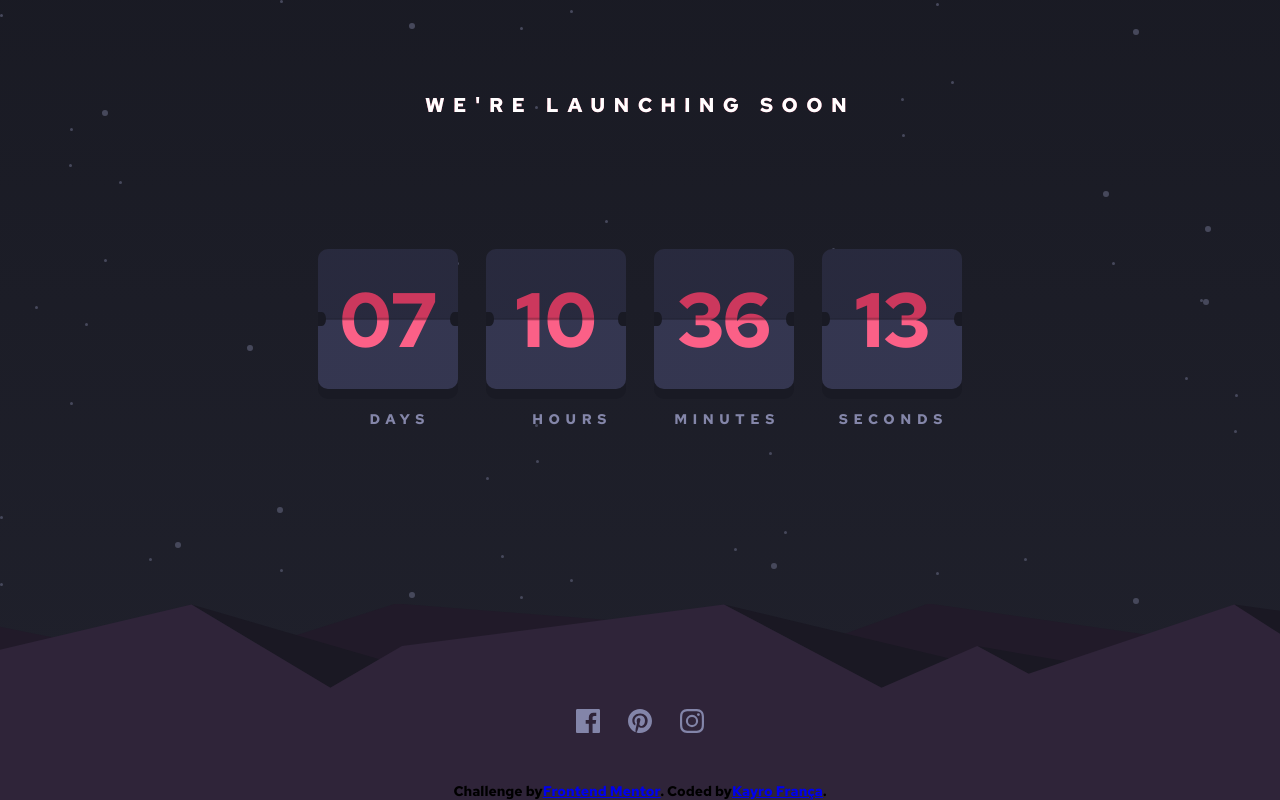
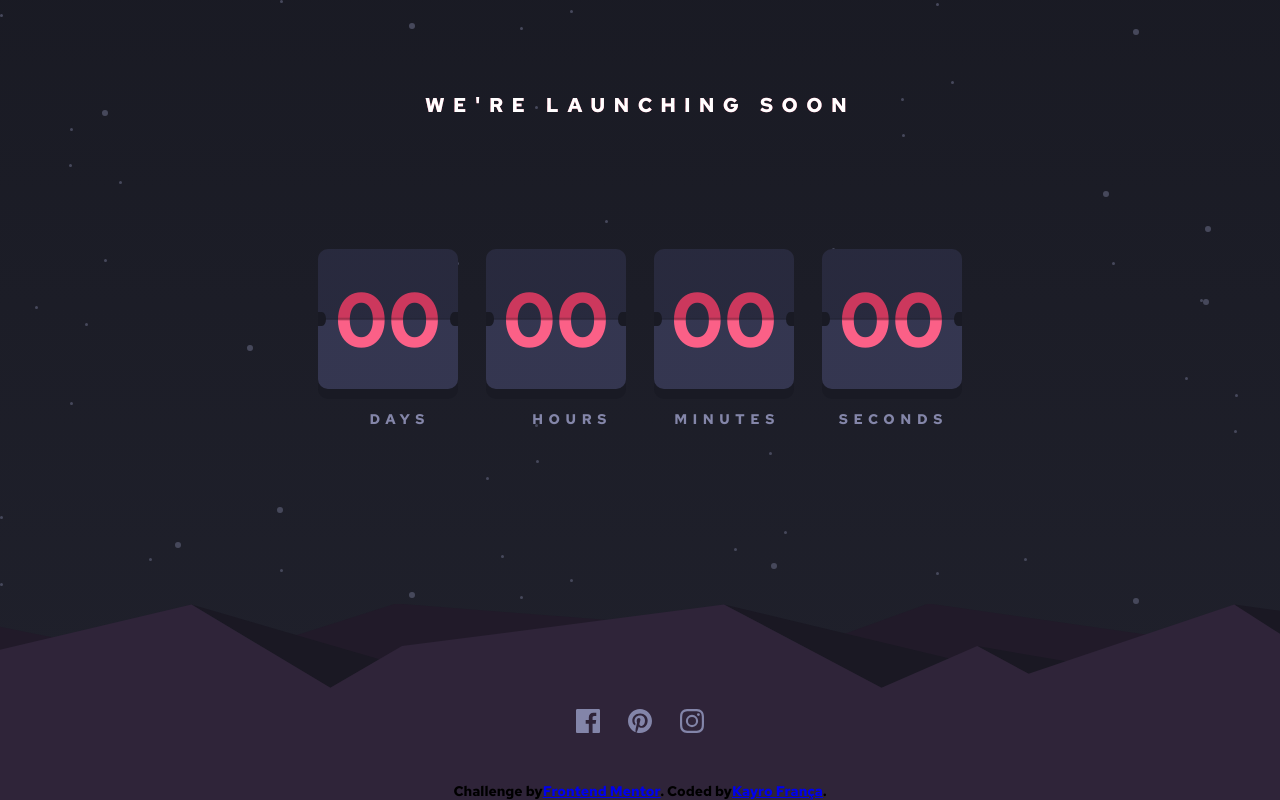
Before and after one commit to Kako-0/countdown-timer, a React (Create React App) app: page / in a window 1280 px wide. Built offline with nearby package versions, Linux system fonts and the light colour scheme.

Commit message:
update timing

```diff
--- a/src/components/countdown.js
+++ b/src/components/countdown.js
@@ -5,7 +5,10 @@ import './countdown.css';
 function Countdown() {
   const calculateTimeLeft = () => {
     let year = new Date().getFullYear();
-    const difference = +new Date(`${year}, 12, 31`) - +new Date();
+    let month = new Date().getMonth();
+    let day = new Date().getDate();
+    console.log(month);
+    const difference = +new Date(`${year}, ${month + 1}, ${day + 9}`) - +new Date();
     let timeLeft = {};
     if (difference > 0) {
       timeLeft = {
@@ -14,6 +17,13 @@ function Countdown() {
         minutes: ""+Math.floor((difference / 1000 / 60) % 60),
         seconds: ""+Math.floor((difference / 1000) % 60)
       };
+    }else{
+      timeLeft = {
+        days: "0",
+        hours: "0",
+        minutes: "0",
+        seconds: "0"
+      }
     }
     return timeLeft;
   }
```
Also changed, not shown: 1 other file (tests, documents, lock files or other folders).
